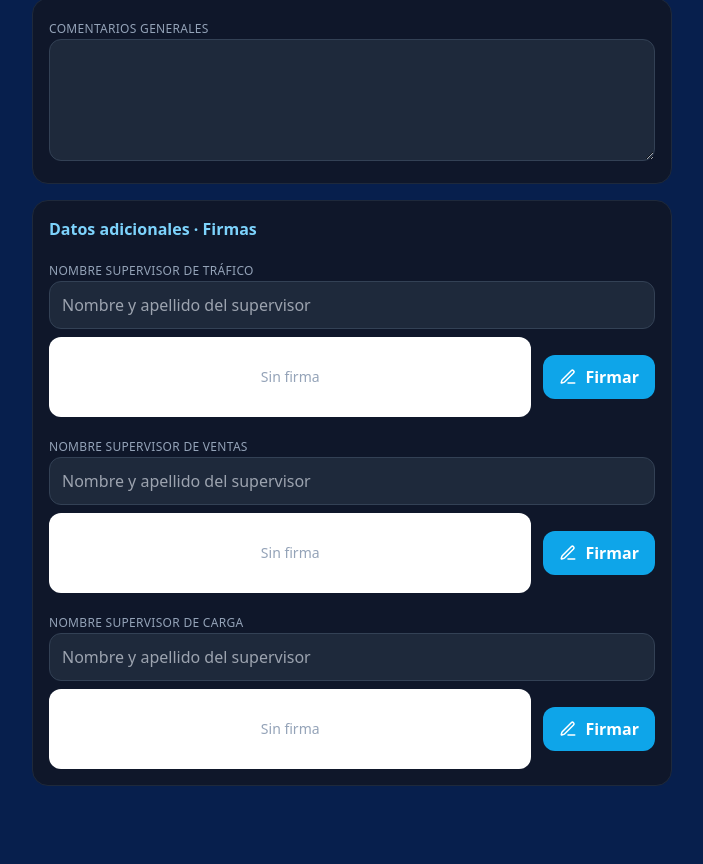
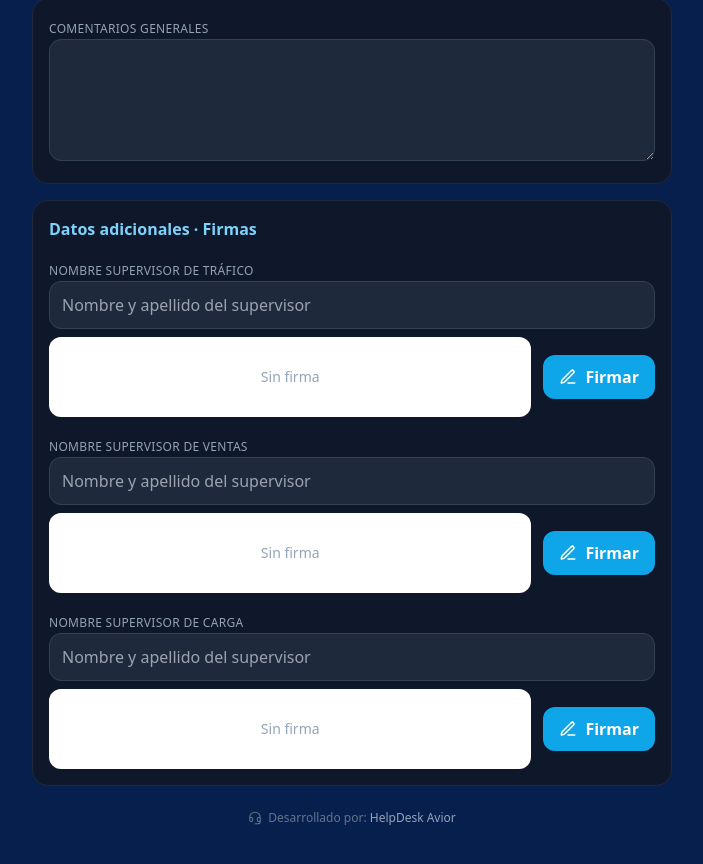
Before and after one commit to luisjcm/avior-checklist, a React (Vite) app: page / in a window 1280 px wide. Shown: the part 1660-2524 px from the top of the page, without its empty margins (288-991 px from the left). Built offline with nearby package versions, Linux system fonts and the light colour scheme.

Commit message:
feat: agregar crédito 'Desarrollado por HelpDesk Avior' en vista operativa

```diff
--- a/src/components/OperativeView.jsx
+++ b/src/components/OperativeView.jsx
@@ -1,5 +1,5 @@
 import React, { useState } from 'react';
-import { ChevronDown, Check, PenLine, Trash2 } from 'lucide-react';
+import { ChevronDown, Check, PenLine, Trash2, Headset } from 'lucide-react';
 import { SECTIONS, TOTAL_ITEMS, LOCALIDADES, TURNOS, UBICACIONES, SIGNERS } from '../data/checklist';
 import SignatureModal from './SignatureModal';
 
@@ -99,6 +99,11 @@ export default function OperativeView({ data, setData }) {
         })}
       </section>
 
+      <footer className="flex items-center justify-center gap-1.5 pt-2 text-xs text-slate-500 select-none">
+        <Headset size={14} strokeWidth={1.75} aria-hidden="true" />
+        <span>Desarrollado por: <span className="font-medium text-slate-400">HelpDesk Avior</span></span>
+      </footer>
+
       {signing && <SignatureModal title={signing.label} onClose={() => setSigning(null)} onSave={(img) => { setSig(signing.id, { img }); setSigning(null); }} />}
     </div>
   );
```
